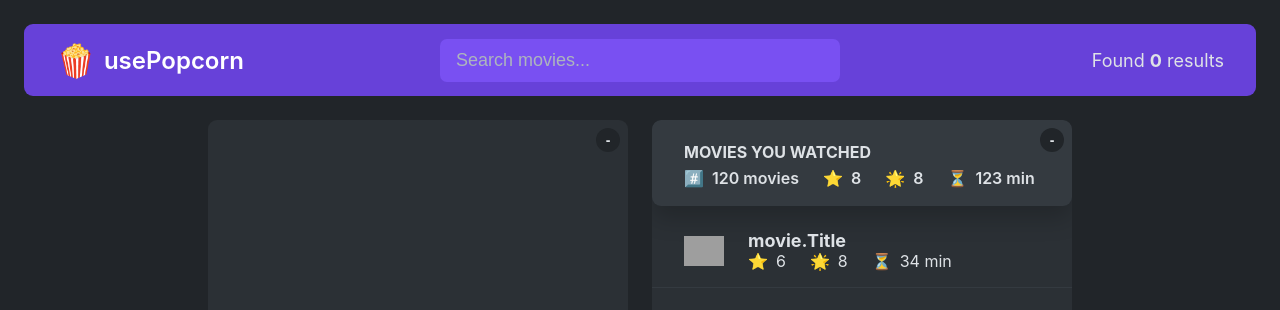
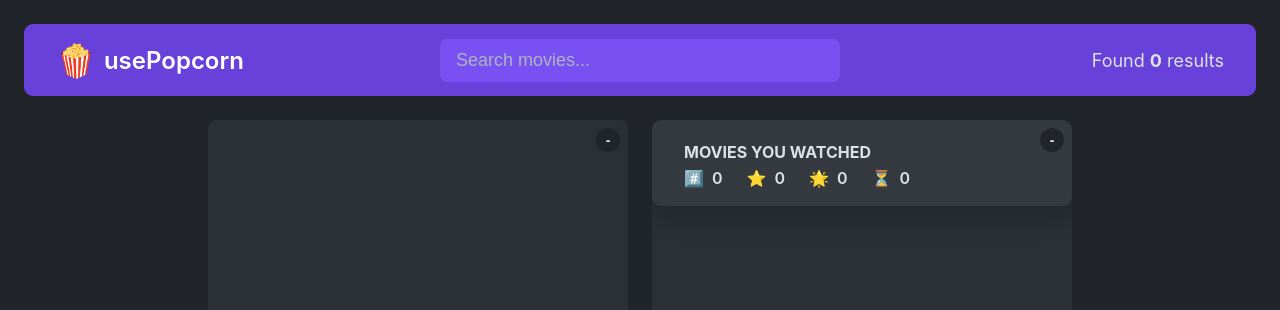
Before and after one commit to maks4k/React_UsePopCorn, a React (Vite) app: page / in a window 1280 px wide. Shown: the top 310 px of the page. Built offline with nearby package versions, Linux system fonts and the light colour scheme; grey boxes are pictures that could not be loaded.

Commit message:
посчитали средней рейтинг и пдлителность фильмов в детайлс закончили приложение

```diff
--- a/src/components/Watched/model/useMovieRating.js
+++ b/src/components/Watched/model/useMovieRating.js
@@ -1,8 +1,7 @@
 import { useEffect, useState } from "react";
 
-export function useMovieRating(id) {
+export function useMovieRating(id,ratedMovies) {
   const [rating, setRating] = useState(0); //основной рейтинг(временный)
-  const [ratedMovies, setRatedMovies] = useState([]); //пустой масив для каждого рейтинга
   let MovieIndex = ratedMovies?.findIndex((movie) => movie.id === id);
   //если isлодинг отрисуй спинер иначе отрису дискрипшен-дитаилс
   useEffect(() => {
@@ -10,9 +9,7 @@ export function useMovieRating(id) {
   }, [id]); //юсэфект для того что бы сбрасывались звездочки при нажатие на другой фильм(типо если приходит другое id*фильм)
   return {
     rating,
-    ratedMovies,
     MovieIndex,
-    setRatedMovies,
     setRating
   };
 }
--- a/src/components/Watched/ui/Details.jsx
+++ b/src/components/Watched/ui/Details.jsx
@@ -5,10 +5,10 @@ import { useGetMovieDescription } from "../model/useGetMovieDescription";
 import { useMovieRating } from "../model/useMovieRating";
 
 
-export function Details({ id,onResetVisibale }) {
+export function Details({ id,onResetVisibale,setRatedMovies,ratedMovies }) {
   const { description, isLoading, errorMsg } = useGetMovieDescription(id); //кастомный хук???
-  const { rating, ratedMovies, MovieIndex, setRatedMovies, setRating } =
-    useMovieRating(id);//кастомный хук с рейтингом
+  const { rating, MovieIndex,setRating } =
+    useMovieRating(id,ratedMovies);//кастомный хук с рейтингом
 
   return isLoading ? (
     <div className="spiner__wrapper">
@@ -43,8 +43,8 @@ export function Details({ id,onResetVisibale }) {
               onClick={() => {
                 setRatedMovies((prevMovies) => [
                   ...prevMovies,
-                  { id: id, rating: rating },
-                ]);
+                  { id: id, rating: rating,title:description.Title,imdbRating:description.imdbRating,runtime:description.Runtime,poster:description.Poster },
+                ]);//сформировали новыйй объект для рейтинга при нажатие на звездочки и отображение дискрипшена инидивидуального при оценки фильма
               }}
               className="btn-add"
             >
--- a/src/components/Watched/ui/Summary.jsx
+++ b/src/components/Watched/ui/Summary.jsx
@@ -1,31 +1,39 @@
-import React from 'react'
-
-export function Summary() {
-
+export function Summary({ ratedMovies }) {
+  function countAvg(key) {
+    if (key === "runtime")
       return (
-
+        ratedMovies.reduce((sum, movie) => {
+          return (
+            sum +
+            (key === "runtime" && movie[key] !== "N/A"
+              ? parseInt(movie[key])
+              :key==="runtime"?0
+              : Number(movie[key]))
+          );
+        }, 0) / ratedMovies.length
+      ).toFixed(2);
+  }
+  return (
     <div className="summary">
       <h2>Movies you watched</h2>
       <div>
         <p>
           <span>#️⃣</span>
-        <span>120 movies</span>
+          <span>{ratedMovies.length>0?ratedMovies.length:0}</span>
         </p>
         <p>
           <span>⭐️</span>
-        <span>8</span>
+          <span>{ratedMovies.length>0?countAvg("imdbRating"):0}</span>
         </p>
         <p>
           <span>🌟</span>
-        <span>8</span>
+          <span>{ratedMovies.length>0?countAvg("rating"):0}</span>
         </p>
         <p>
           <span>⏳</span>
-        <span>123 min</span>
+          <span>{ratedMovies.length>0?countAvg("runtime"):0}</span>
         </p>
       </div>
     </div>
-  )
+  );
 }
-
-// export default Summaty
--- a/src/components/Watched/ui/WatchedBlock.jsx
+++ b/src/components/Watched/ui/WatchedBlock.jsx
@@ -1,4 +1,4 @@
-import React, { useState } from "react";
+import { useState } from "react";
 import { Box } from "../../Box/ui/Box";
 import { List } from "../../List/ui/List";
 import { Details } from "./Details";
@@ -7,16 +7,15 @@ import { WatchedItem } from "./WatchedItem";
 // import { Spiner } from "../../Spiner";
 
 export function WatchedBlock({ id,onSetIsActiveMovie }) {
-
+  const [ratedMovies, setRatedMovies] = useState([]);
   return (
     <Box>
       {/* детаилс не отрендариться если не придет id */}
-      {id &&<Details id={id} onResetVisibale={onSetIsActiveMovie}/>}
+      {id &&<Details id={id} onResetVisibale={onSetIsActiveMovie} setRatedMovies={setRatedMovies}ratedMovies={ratedMovies} />}
       {!id&&(
         <>
-          <Summary />
-          <List>
-            <WatchedItem />
+          <Summary ratedMovies={ratedMovies} />
+          <List>{ratedMovies?.map((movie)=>(  <WatchedItem movie={movie} key={movie.id} />))}
           </List>
         </>
       )}
--- a/src/components/Watched/ui/WatchedItem.jsx
+++ b/src/components/Watched/ui/WatchedItem.jsx
@@ -1,25 +1,25 @@
 import React from 'react'
 
-export function WatchedItem() {
+export function WatchedItem({movie}) {
   return (
     <li>
     <img
-      src="https://m.media-amazon.com/images/M/MV5BMjAxMzY3NjcxNF5BMl5BanBnXkFtZTcwNTI5OTM0Mw@@._V1_SX300.jpg"
+      src={movie.poster}
       alt={`movie.Title poster`}
     />
-    <h3>movie.Title</h3>
+    <h3>{movie.title}</h3>
     <div>
       <p>
         <span>⭐️</span>
-        <span>6</span>
+        <span>{movie.rating}</span>
       </p>
       <p>
         <span>🌟</span>
-        <span>8</span>
+        <span>{movie.imdbRating}</span>
       </p>
       <p>
         <span>⏳</span>
-        <span>34 min</span>
+        <span>{movie.runtime}</span>
       </p>
     </div>
   </li>
```
Lines whose indentation alone changed are shown as unchanged.
